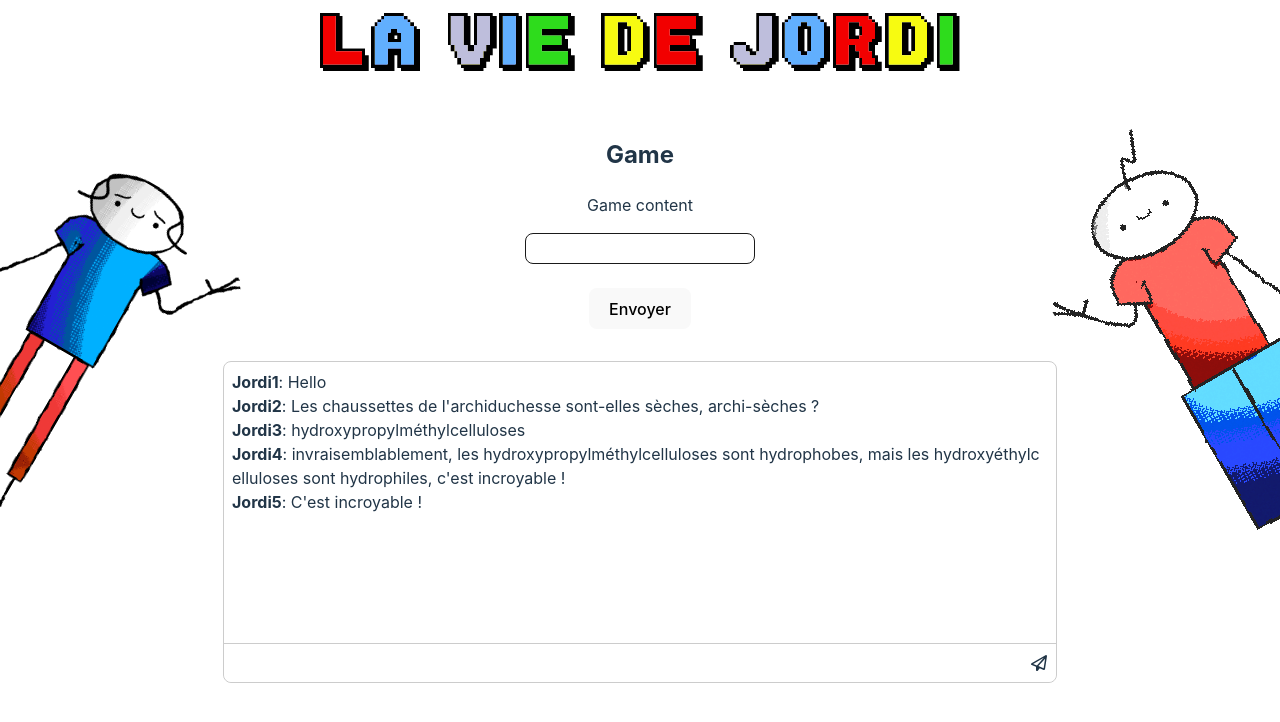
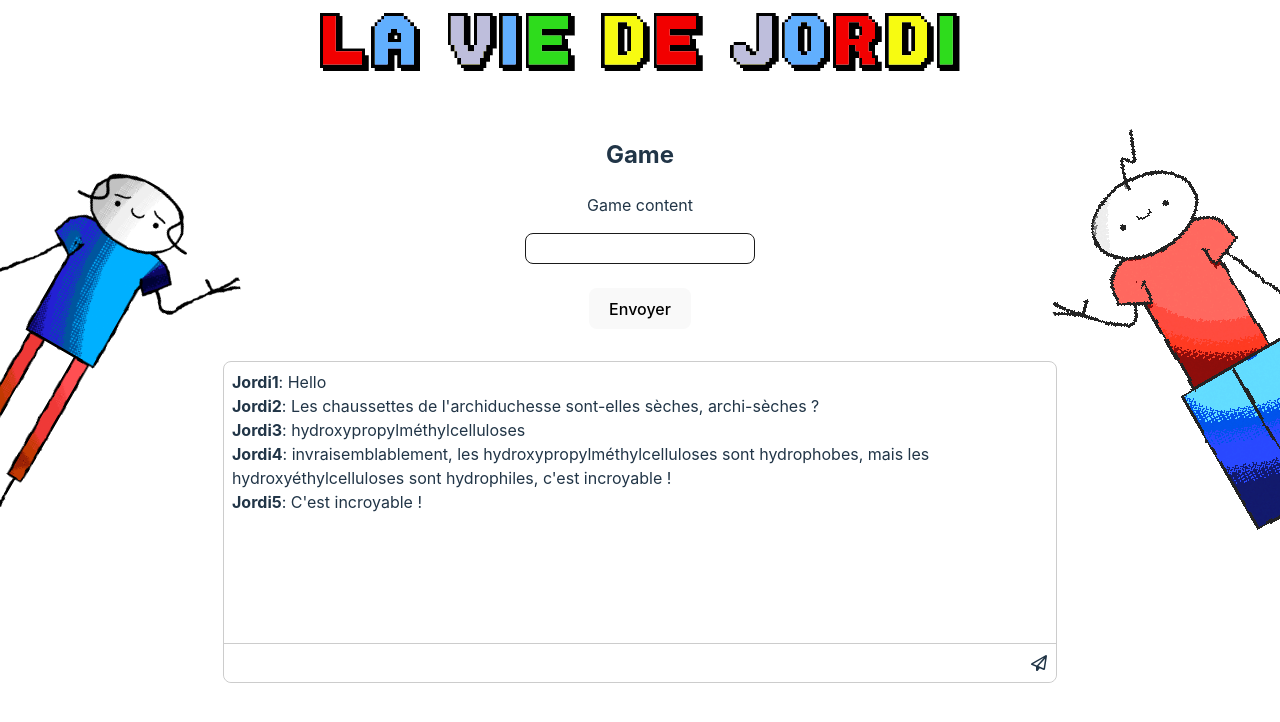
Before and after one commit to Anxton/laviedejordi, a React (Vite) app: page / in a window 1280 px wide. Both pictures are taken after typing "Sample" into the empty fields and a click on the button "Envoyer". Shown: the top 722 px of the page. Built offline with nearby package versions, Linux system fonts and the light colour scheme.

Commit message:
style: Fix word-break property in Chat.css

```diff
--- a/src/components/chat/Chat.css
+++ b/src/components/chat/Chat.css
@@ -22,7 +22,7 @@
 .message {
   /* overflow */
   overflow-wrap: break-word;
-  word-break: break-all;
+  word-break: break-word;
 }
 
 .send {
```
